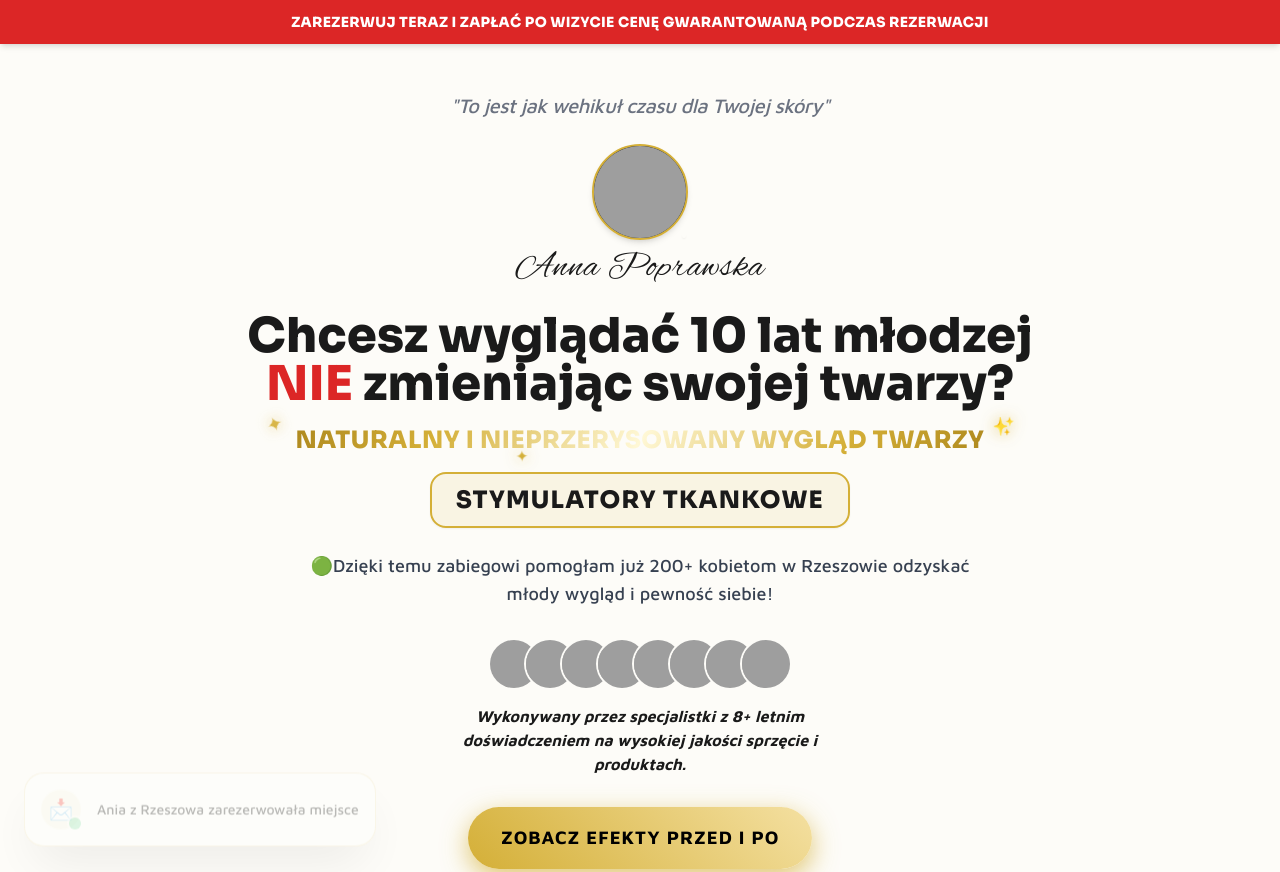
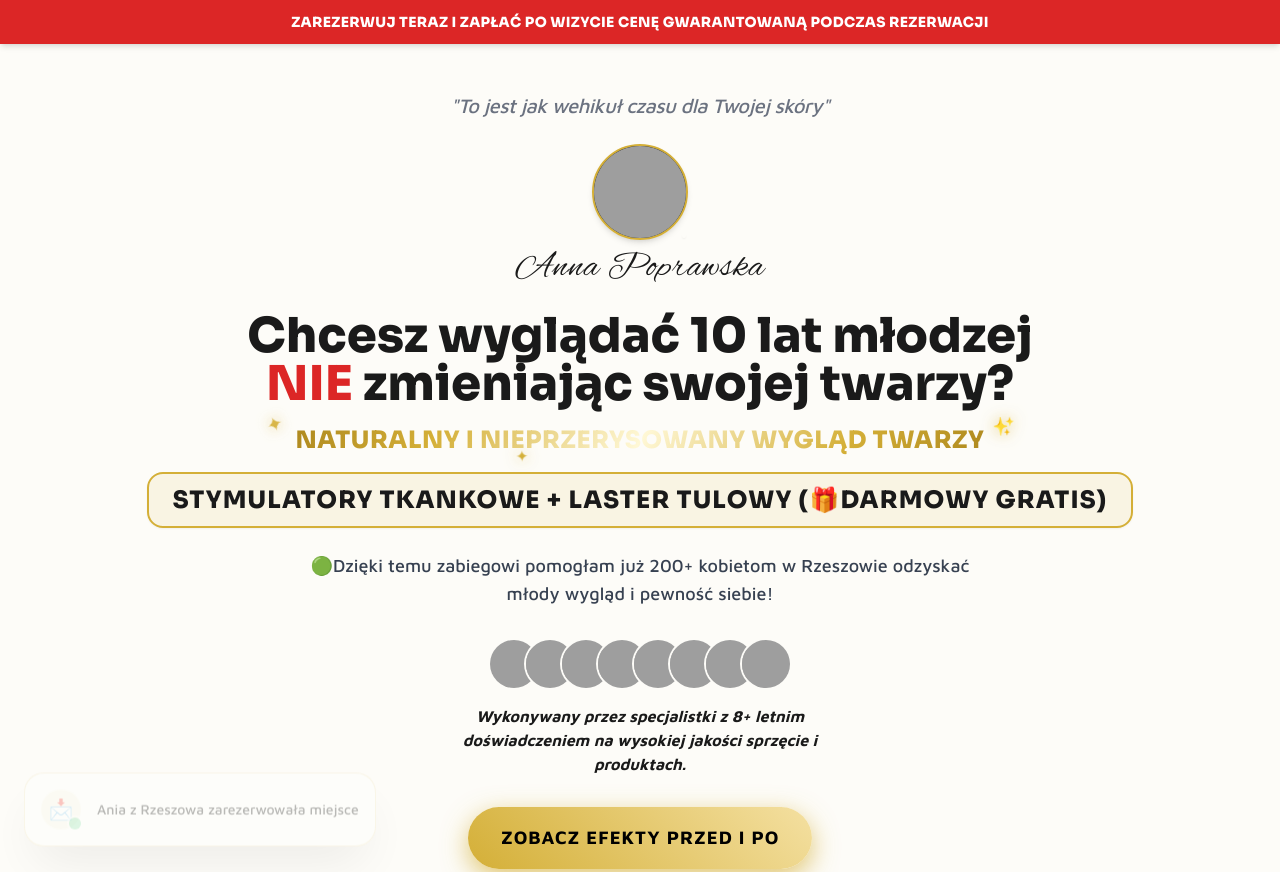
Before and after one commit to onlysukcesmedia-star/StymulatoryTkankowe--5-10-lat---RZESZ-W, a plain HTML site: page index.html in a window 1280 px wide. Shown: the top 872 px of the page. Drawn offline with nearby package versions, Linux system fonts and the light colour scheme; grey boxes are pictures that could not be loaded.

Commit message:
Update index.html

```diff
--- a/index.html
+++ b/index.html
@@ -260,7 +260,7 @@
 
         <div class="inline-block border-2 border-gold bg-gold/10 px-6 py-2.5 rounded-2xl mb-6 shadow-sm backdrop-blur-sm">
             <p class="font-sora text-lg md:text-2xl text-darkText font-black tracking-wider uppercase">
-                STYMULATORY TKANKOWE
+                STYMULATORY TKANKOWE + LASTER TULOWY (🎁DARMOWY GRATIS)
             </p>
         </div>
 
```
